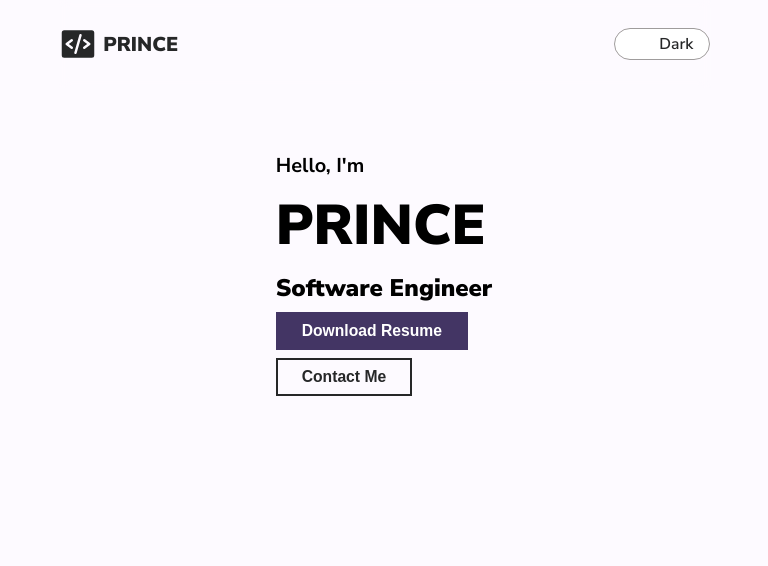
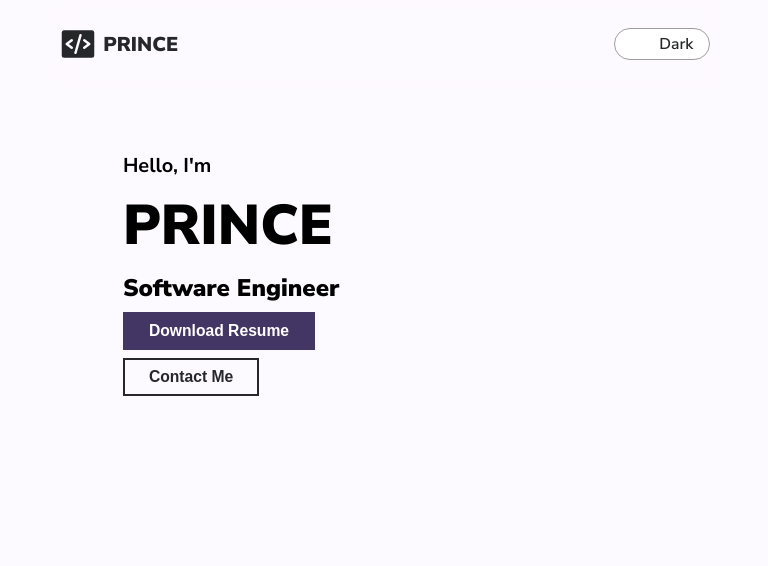
Before and after one commit to prince2520/portfolio, a React (Create React App) app: page / in a window 768 px wide. Shown: the top 566 px of the page. Built offline with nearby package versions, Linux system fonts and the light colour scheme; some icons are missing.

Commit message:
fixed about me spacing

```diff
--- a/src/components/AboutMe/AboutMe.css
+++ b/src/components/AboutMe/AboutMe.css
@@ -1,10 +1,10 @@
 .about-me {
-  width: 90%;
+  width: 80%;
   height: 100%;
 
   margin-bottom: 2rem;
 
-  justify-content: space-between;
+  justify-content: space-between!important;
   column-gap: 2rem;
 
   padding-bottom: 5rem;
@@ -56,7 +56,7 @@
 /* Extra small devices (phones, 600px and down) */
 @media only screen and (max-width: 600px) {
   .about-me {
-    justify-content: center;
+    justify-content: center!important;
   }
 
   .about-me .information {
@@ -76,7 +76,7 @@
 /* Small devices (portrait tablets and large phones, 600px and up) */
 @media only screen and (min-width: 600px) and (max-width: 768px) {
   .about-me {
-    justify-content: center;
+    justify-content: center!important;
   }
 
   .about-me .information {
@@ -96,7 +96,7 @@
 /* Medium devices (landscape tablets, 768px and up) */
 @media only screen and (min-width: 768px) and (max-width: 992px) {
   .about-me {
-    justify-content: space-between;
+    justify-content: space-between !important;
   }
 
   .about-me .information {
@@ -116,7 +116,7 @@
 /* Large devices (laptops/desktops, 992px and up) */
 @media only screen and (min-width: 992px) and (max-width: 1200px) {
   .about-me {
-    justify-content: space-between;
+    justify-content: space-between !important;
   }
 
   .about-me .information {
```
